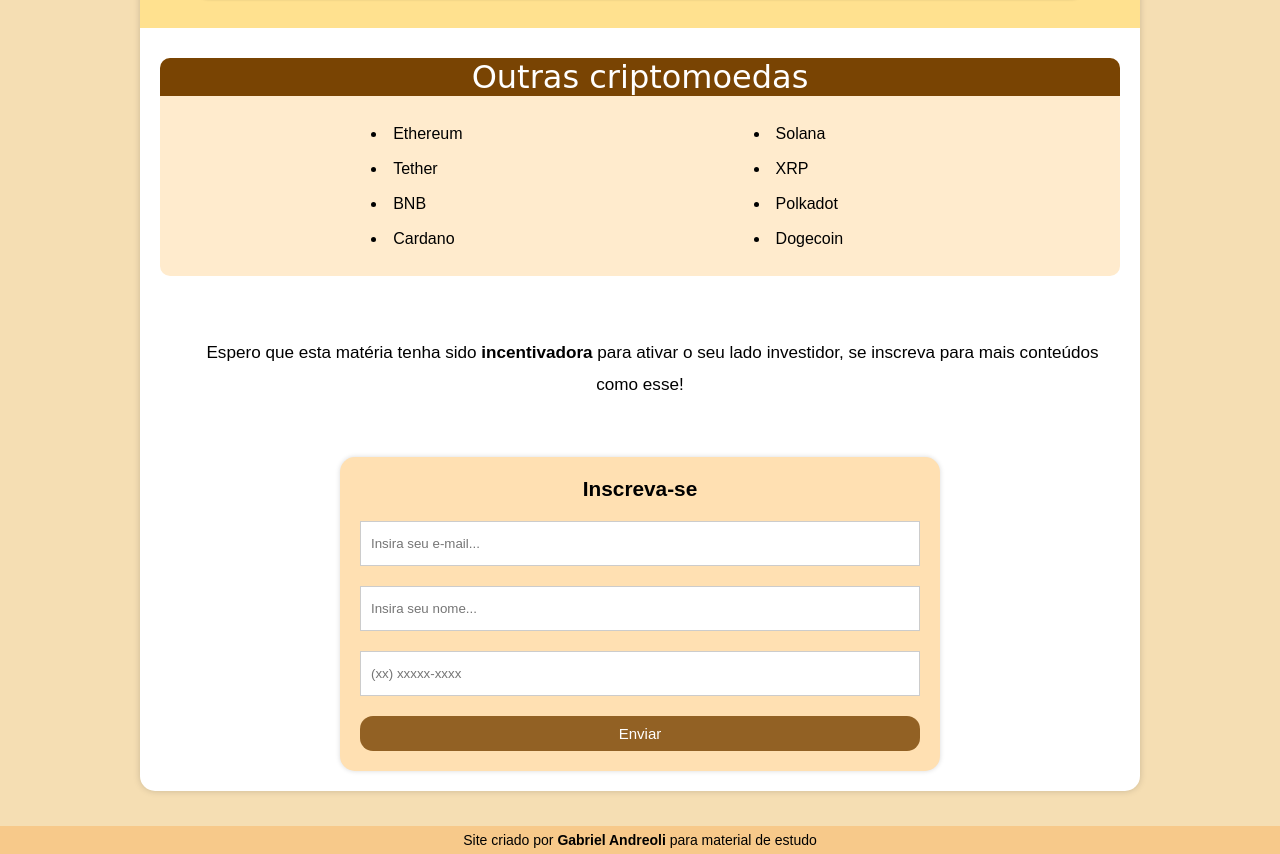
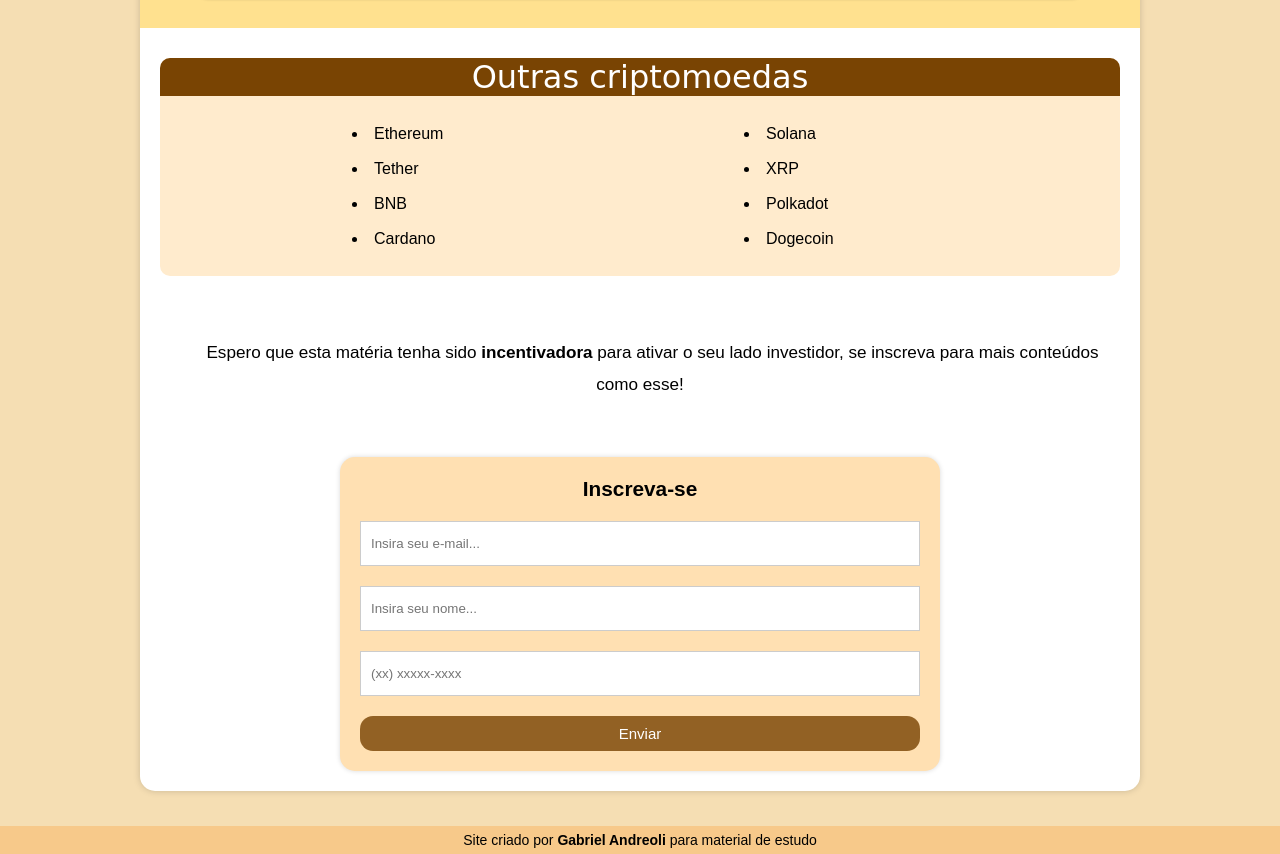
Before and after one commit to gabriel-andreoli/projeto-bitcoin, a plain HTML site: page index.html in a window 1280 px wide. Shown: the part 1999-2853 px from the top of the page. Drawn offline with Linux system fonts and the light colour scheme.

Commit message:
Lista arrumada

```diff
--- a/style.css
+++ b/style.css
@@ -177,6 +177,7 @@ div.video > iframe{
 main article aside{
     background-color: blanchedalmond;
     border-radius: 10px 10px 10px 10px;
+    margin: auto;
 }
 
 main article aside h3{
@@ -193,7 +194,7 @@ main article aside ul{
     list-style-position: inside;
     columns: 2;
     padding-top: 20px;
-    padding-left: 22%;
+    padding-left: 20%;
     padding-bottom: 20px;
 }
 
```
